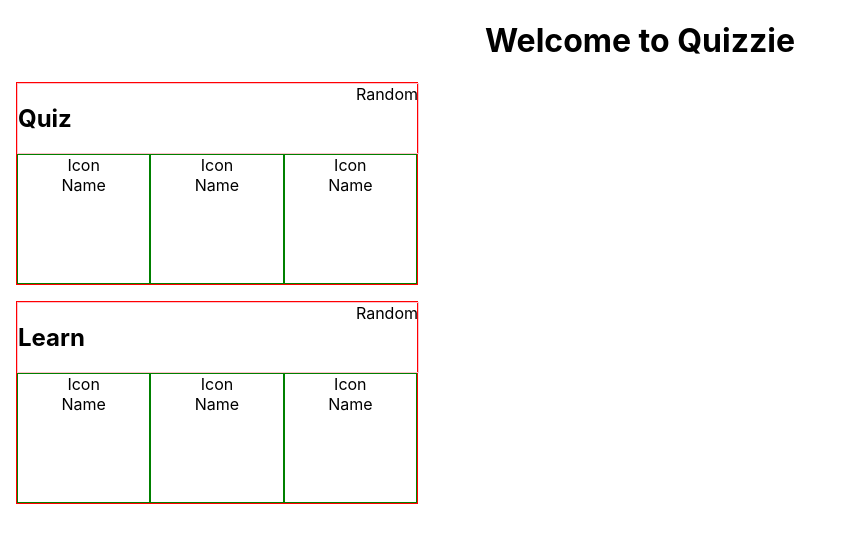
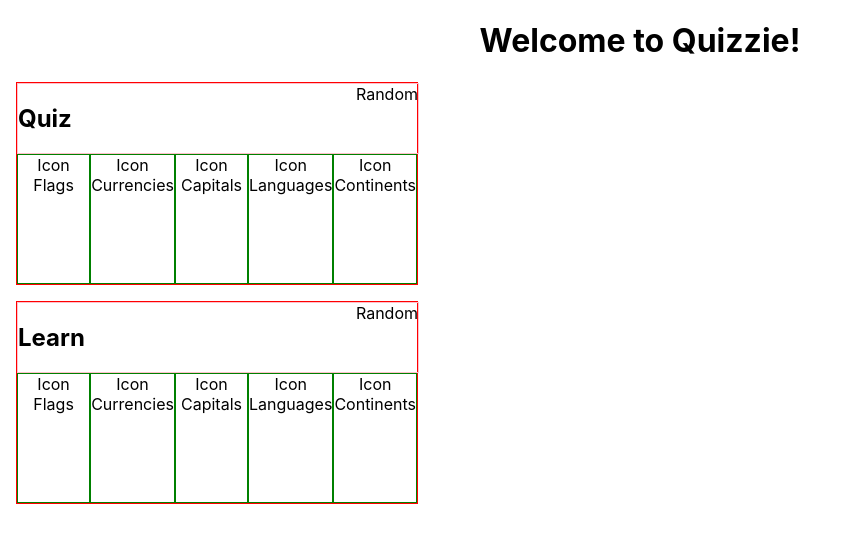
Before and after one commit to neroshan12/quizzie, a React (Create React App) app: page / in a window 1280 px wide. Shown: the top 542 px of the page, without its empty margins (0-845 px from the left). Built offline with nearby package versions, Linux system fonts and the light colour scheme.

Commit message:
feature: add mapping file and refactor home page

```diff
--- a/public/index.html
+++ b/public/index.html
@@ -5,10 +5,7 @@
     <link rel="icon" href="%PUBLIC_URL%/favicon.ico" />
     <meta name="viewport" content="width=device-width, initial-scale=1" />
     <meta name="theme-color" content="#000000" />
-    <meta
-      name="description"
-      content="Web site created using create-react-app"
-    />
+    <meta name="description" content="Quiz app" />
     <link rel="apple-touch-icon" href="%PUBLIC_URL%/logo192.png" />
     <!--
       manifest.json provides metadata used when your web app is installed on a
@@ -24,7 +21,7 @@
       work correctly both with client-side routing and a non-root public URL.
       Learn how to configure a non-root public URL by running `npm run build`.
     -->
-    <title>React App</title>
+    <title>Quizzie</title>
   </head>
   <body>
     <noscript>You need to enable JavaScript to run this app.</noscript>
--- a/src/components/Card/index.js
+++ b/src/components/Card/index.js
@@ -1,11 +1,12 @@
 import React from 'react'
 import './card.scss'
 
-const Card = () => {
+const Card = ({ data }) => {
+  console.log(data)
   return (
     <div className="card">
       <div>Icon</div>
-      <div>Name</div>
+      <div>{data?.name}</div>
     </div>
   )
 }
--- a/src/containers/Home/index.js
+++ b/src/containers/Home/index.js
@@ -1,12 +1,14 @@
 import React from 'react'
 import Card from '../../components/Card'
+
+import mappingFile from '../../mappingFile'
 
 import './home.scss'
 
 const Home = () => {
   return (
     <div>
-      <h1>Welcome to Quizzie</h1>
+      <h1>Welcome to Quizzie!</h1>
       <div className="content-holder">
         <div>
           <div className="category-header">
@@ -15,9 +17,9 @@ const Home = () => {
           </div>
         </div>
         <div className="card-holder">
-          <Card />
-          <Card />
-          <Card />
+          {mappingFile.map(item => {
+            return <Card path="quiz" data={item} />
+          })}
         </div>
       </div>
 
@@ -29,9 +31,9 @@ const Home = () => {
           </div>
         </div>
         <div className="card-holder">
-          <Card />
-          <Card />
-          <Card />
+          {mappingFile.map(item => {
+            return <Card path="learn" data={item} />
+          })}
         </div>
       </div>
     </div>
--- /dev/null
+++ b/src/mappingFile.js
@@ -0,0 +1,24 @@
+const mappingFile = [
+  {
+    name: 'Flags',
+    icon: 'flags.png',
+  },
+  {
+    name: 'Currencies',
+    icon: 'currencies.png',
+  },
+  {
+    name: 'Capitals',
+    icon: 'capitals.png',
+  },
+  {
+    name: 'Languages',
+    icon: 'languages.png',
+  },
+  {
+    name: 'Continents',
+    icon: 'continents.png',
+  },
+]
+
+export default mappingFile
```
Also changed, not shown: src/components/Correct/index.js (added), src/components/Incorrect/index.js (added), 1 other file (tests, documents, lock files or other folders).
